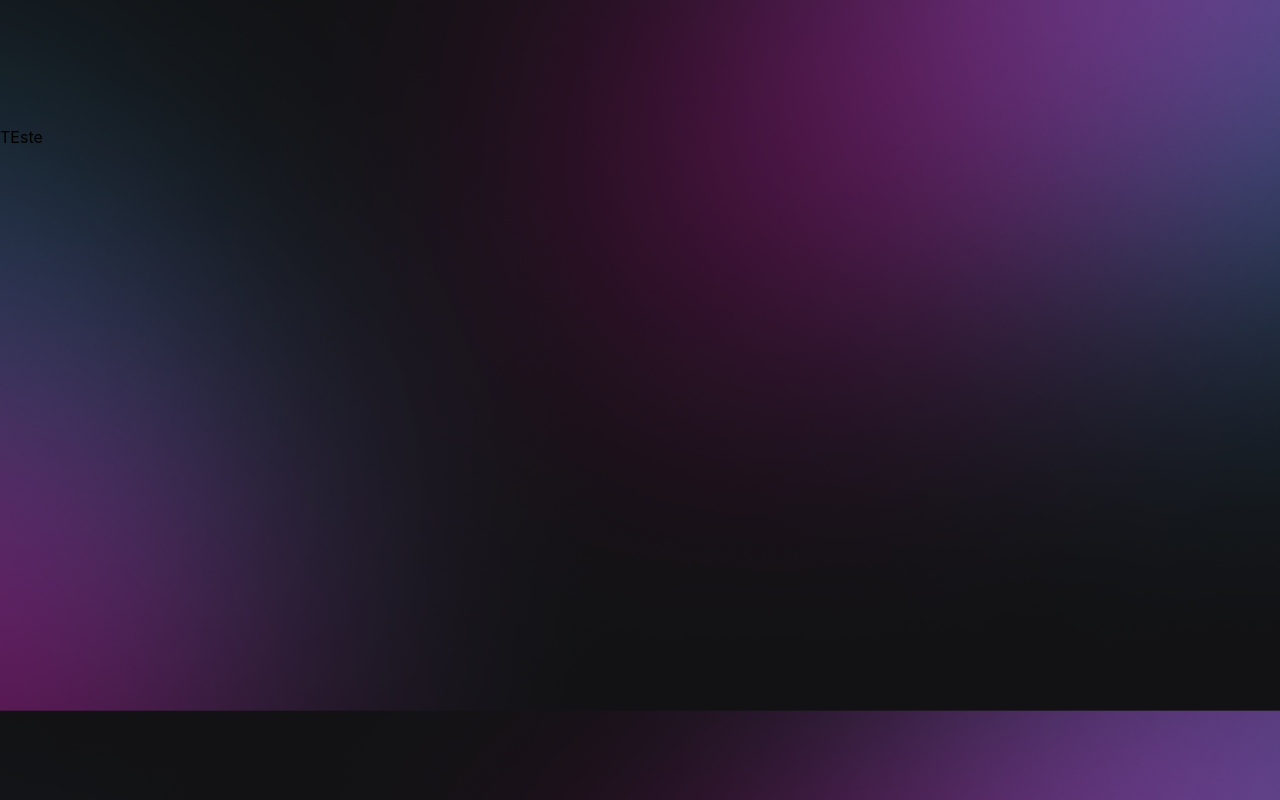
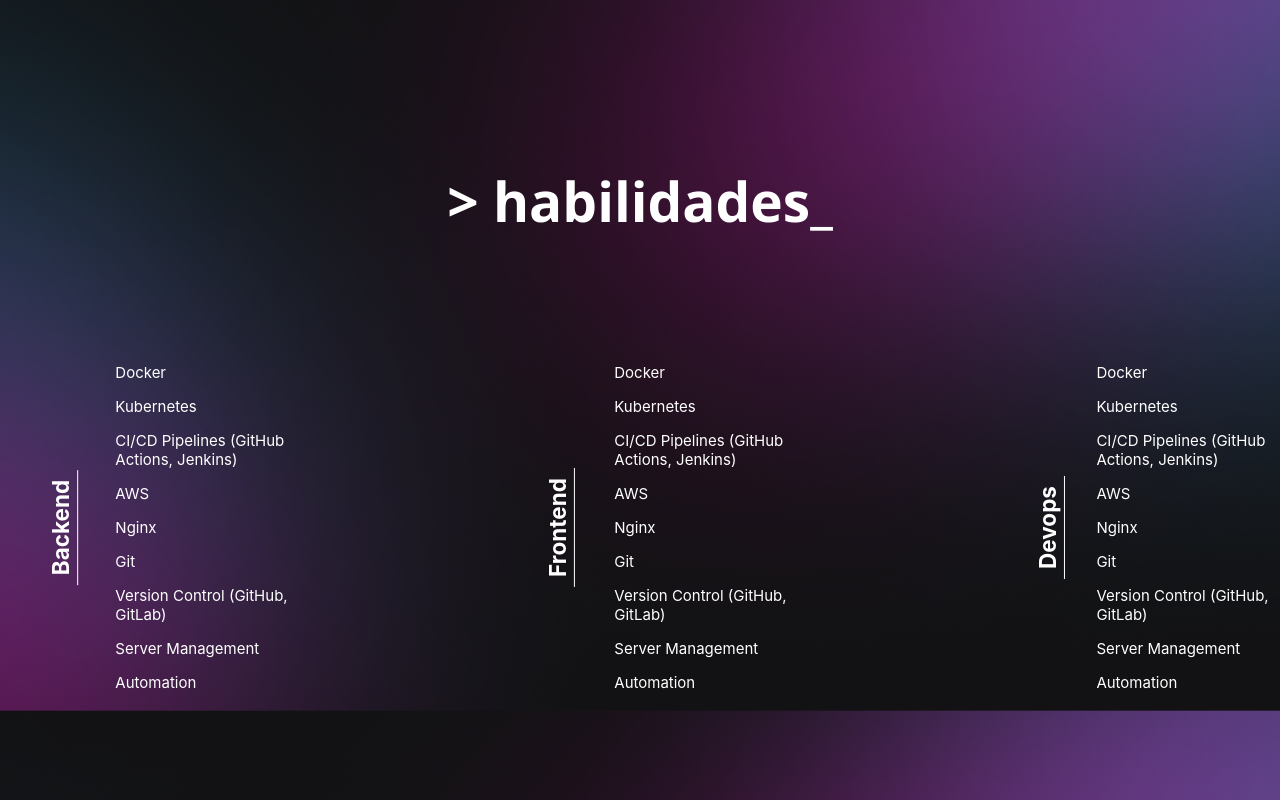
Before and after one commit to ardszsantos/portifolio, a React (Create React App) app: page / in a window 1280 px wide. Shown: the part 2020-2820 px from the top of the page. Built offline with nearby package versions, Linux system fonts and the light colour scheme.

Commit message:
feat: made the skills section and started its layout, gotta keep on styling, not sure if i like it.

```diff
--- a/src/components/nav-bar.js
+++ b/src/components/nav-bar.js
@@ -1,4 +1,4 @@
-import React, { useEffect, useState } from 'react';
+import React, {  useState } from 'react';
 import { ReactTerminal, TerminalContextProvider } from 'react-terminal';
 import { useTranslation } from 'react-i18next';
 import '../styles/nav-bar.css';
@@ -21,7 +21,7 @@
 
   // Define commands
   const commands = {
-    cd: (section) => {
+    cd: (section, secao) => {
       const element = document.getElementById(section);
       if (element) {
         const elementTop = element.getBoundingClientRect().top + window.pageYOffset;
--- a/src/pages/about-me.js
+++ b/src/pages/about-me.js
@@ -12,7 +12,7 @@
 
   return (
     <div id='about' className='wrapper-two'>
-      <div className='about-container'>
+      <div id='sobre' className='about-container'>
         <h1>  {t('about_me_title')}</h1>
         <div className='about-p'>
           <p>{t('about_me_description_1')} <span className='front-span'>{t('about_me_frontend')}</span>, {t('about_me_description_2')}
--- a/src/pages/hero-page.js
+++ b/src/pages/hero-page.js
@@ -10,7 +10,7 @@
 
   return (
     <div id='hero' className="wrapper">
-      <div className='text-container'>
+      <div id='ola' className='text-container'>
         <h1>
           {t('greeting')} <br />
           <span className='great-span'>{greaterthan}</span>
--- a/src/pages/skills.js
+++ b/src/pages/skills.js
@@ -1,9 +1,57 @@
 import '../styles/skills.css';
 
 const SkillsSection = () => {
+  const gret = '>'
+
   return (
-    <div className='wrapper-three'>
-      TEste
+    <div id='habilidades' className='wrapper-three'>
+      <div id='skills' className='container'>
+        <h1> {gret} habilidades_</h1>
+        <div class="skills-desc">
+          <div class="stack1">
+            <h2 className='rotate border-title'>Backend</h2>
+            <div className='skill-list1'>
+              <p>Docker</p>
+              <p>Kubernetes</p>
+              <p>CI/CD Pipelines (GitHub Actions, Jenkins)</p>
+              <p>AWS</p>
+              <p>Nginx</p>
+              <p>Git</p>
+              <p>Version Control (GitHub, GitLab)</p>
+              <p>Server Management</p>
+              <p>Automation</p>
+            </div>
+          </div>
+          <div class="stack2">
+            <h2 className='rotate border-title'>Frontend </h2>
+            <div className='skill-list2'>
+              <p>Docker</p>
+              <p>Kubernetes</p>
+              <p>CI/CD Pipelines (GitHub Actions, Jenkins)</p>
+              <p>AWS</p>
+              <p>Nginx</p>
+              <p>Git</p>
+              <p>Version Control (GitHub, GitLab)</p>
+              <p>Server Management</p>
+              <p>Automation</p>
+            </div>
+          </div>
+          <div class="stack3">
+            <h2 className='rotate border-title'>Devops</h2>
+            <div className='skill-list3'>
+              <p>Docker</p>
+              <p>Kubernetes</p>
+              <p>CI/CD Pipelines (GitHub Actions, Jenkins)</p>
+              <p>AWS</p>
+              <p>Nginx</p>
+              <p>Git</p>
+              <p>Version Control (GitHub, GitLab)</p>
+              <p>Server Management</p>
+              <p>Automation</p>
+            </div>
+          </div>
+        </div>
+      </div>
     </div>
   );
 }
--- a/src/styles/skills.css
+++ b/src/styles/skills.css
@@ -2,4 +2,45 @@
   display: flex;
   margin-top: 20em;
   height: 900px;
+  justify-content: center;
+  color: white;
 }
+
+.container {
+  display: flex;
+  flex-direction: column;
+  align-items: center;
+
+}
+
+.wrapper-three h1 {
+  font-size: 55px;
+  font-family: "Open Sans", sans-serif;
+  margin-bottom: 2em;
+
+}
+
+.skills-desc {
+  display: flex;
+  align-items: center;
+  justify-content: center;
+  font-size: 15px;
+  gap: 200px;
+}
+
+.rotate {
+  transform: rotate(-90deg);
+}
+
+
+.stack1, .stack2, .stack3 {
+  display: flex;
+  align-items: center;
+}
+
+
+.border-title {
+  height: 20px;
+  border-bottom: solid 1px white;
+  padding: 10px;
+}
```
